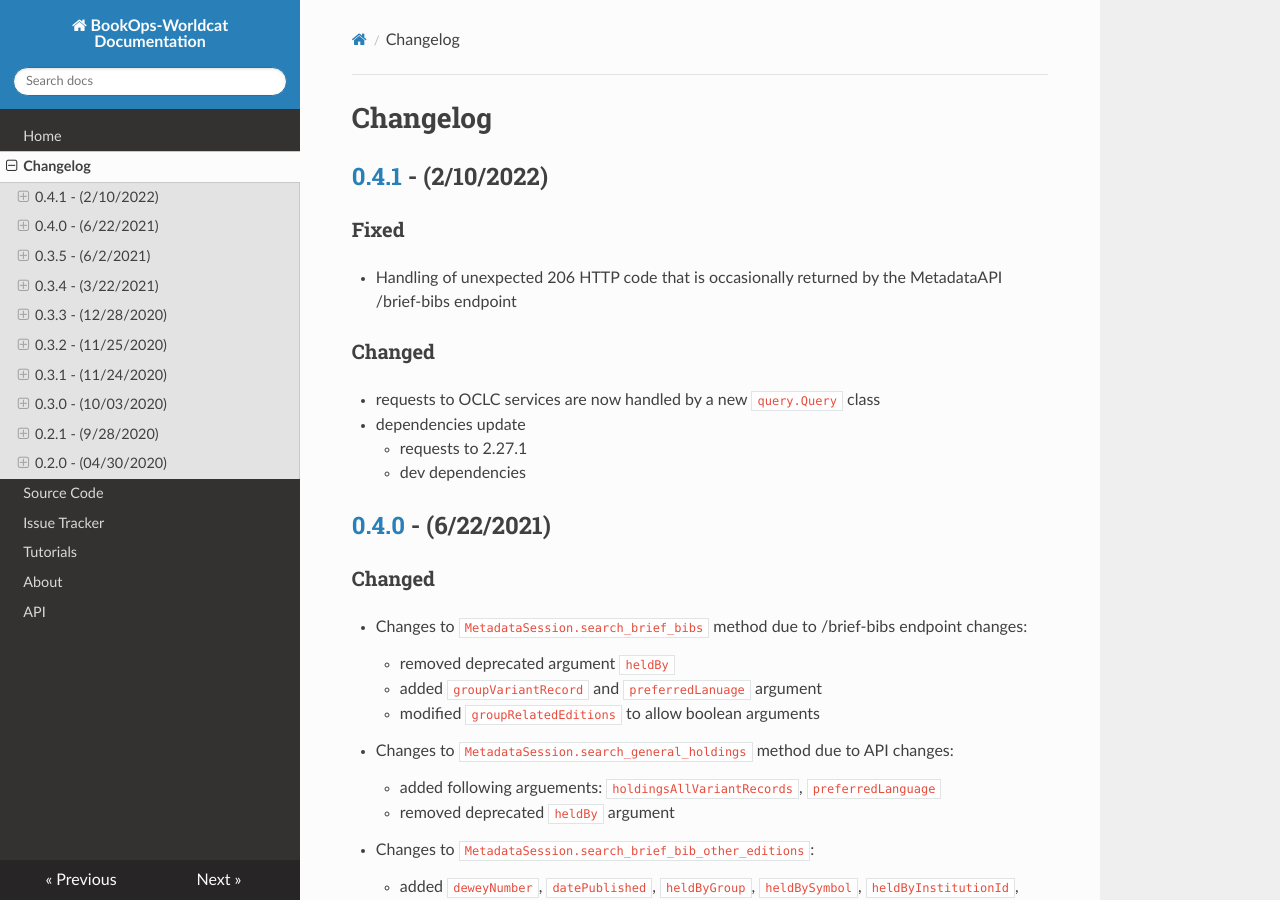
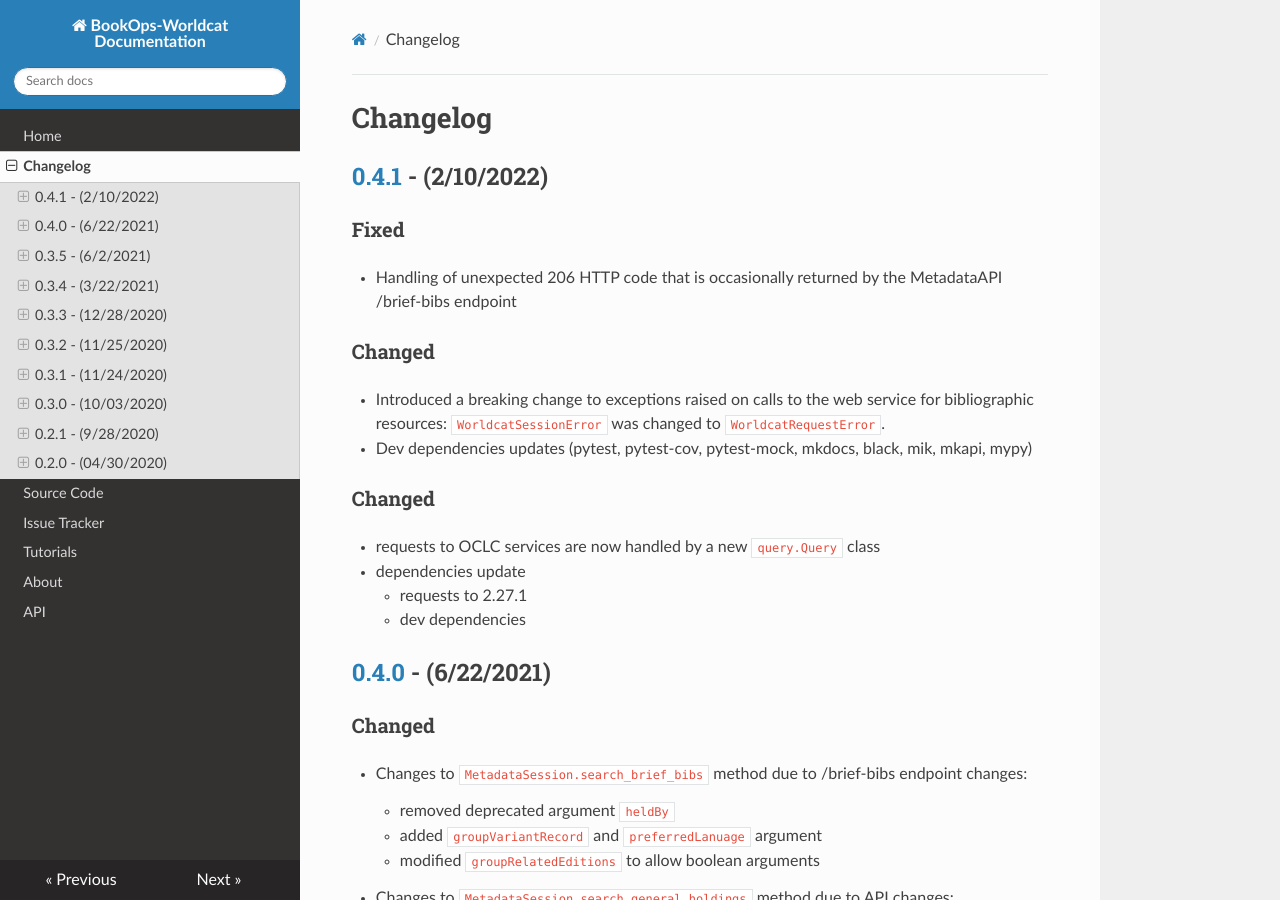
Before and after one commit to BookOps-CAT/bookops-worldcat, an MkDocs documentation site: the page built from docs/changelog.md, in a window 1280 px wide and 900 px high. Built offline with MkDocs 1.6.1, drawn with Linux system fonts in a browser that asks for light colours; nearby versions of some CDN libraries; comment, search, counter and statistics services are not loaded.

Commit message:
adds note about exceptions change on calls to the Metadata API

```diff
--- a/docs/changelog.md
+++ b/docs/changelog.md
@@ -3,6 +3,10 @@
 ## [0.4.1] - (2/10/2022)
 ### Fixed
 + Handling of unexpected 206 HTTP code that is occasionally returned by the MetadataAPI /brief-bibs endpoint
+
+### Changed
++ Introduced a breaking change to exceptions raised on calls to the web service for bibliographic resources: `WorldcatSessionError` was changed to `WorldcatRequestError`.
++ Dev dependencies updates (pytest, pytest-cov, pytest-mock, mkdocs, black, mik, mkapi, mypy)
 
 ### Changed
 + requests to OCLC services are now handled by a new `query.Query` class
```
